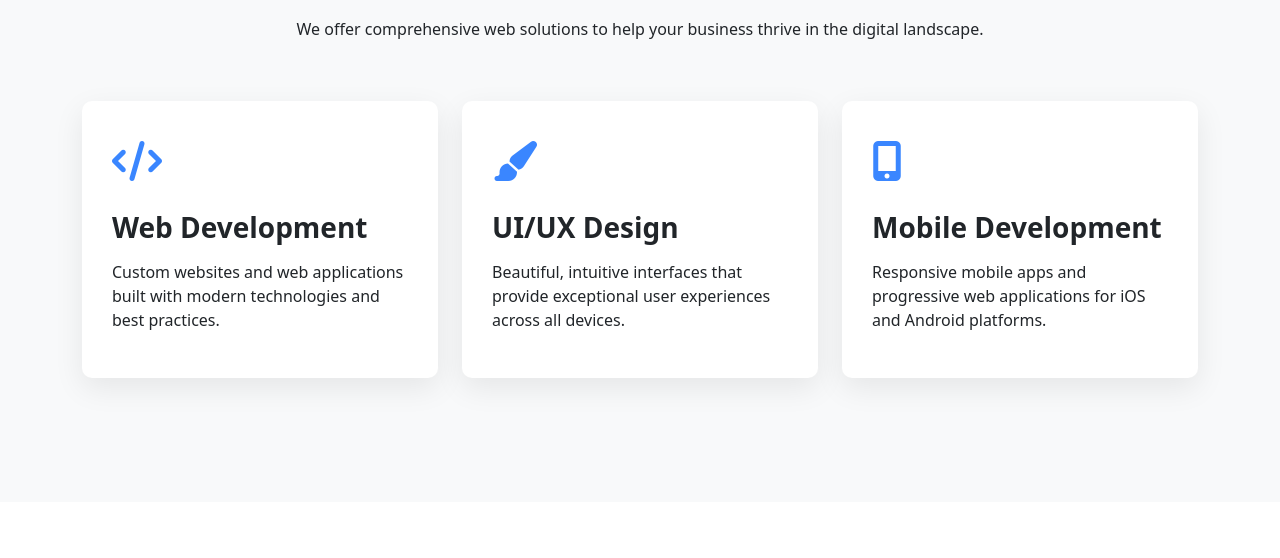
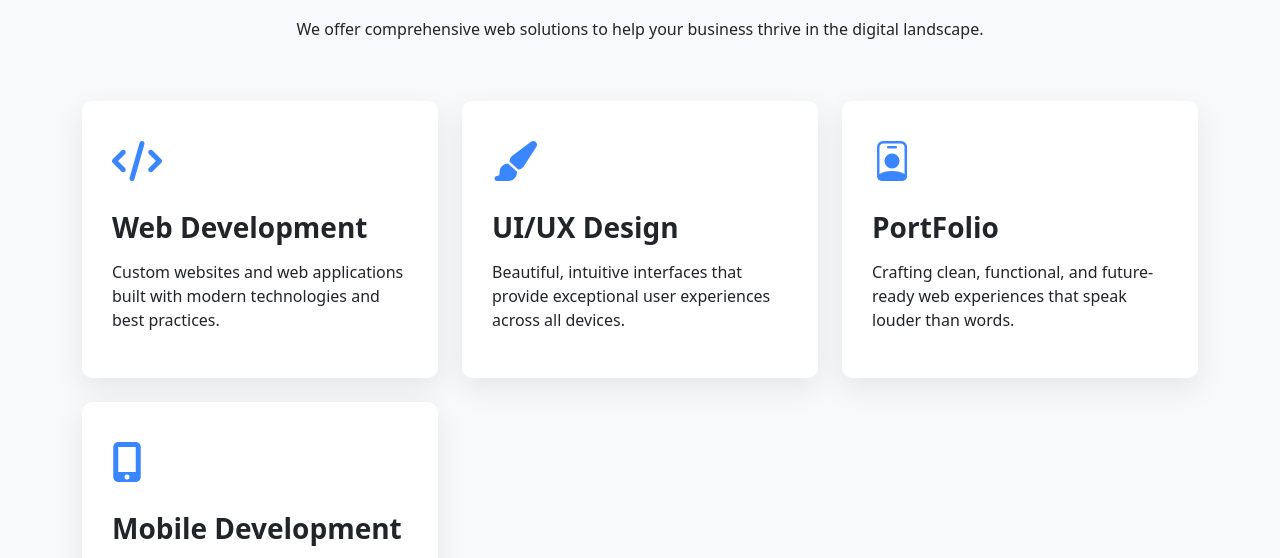
Before and after one commit to HARI2K24-WEB/WebAstic, a plain HTML site: page index.html in a window 1280 px wide. Shown: the part 956-1514 px from the top of the page. Drawn offline with nearby package versions, Linux system fonts and the light colour scheme.

Commit message:
Add Services

```diff
--- a/index.html
+++ b/index.html
@@ -106,6 +106,15 @@
                     </div>
                 </div>
 
+                  <div class="col-md-6 col-lg-4 mb-4 animate">
+                    <div class="service-card">
+                        <div class="service-icon">
+                            <i class="bi bi-person-badge"></i>
+                        </div>
+                        <h3>PortFolio</h3>
+                        <p>Crafting clean, functional, and future-ready web experiences that speak louder than words.</p>
+                    </div>
+                </div>
 
 
                 <div class="col-md-6 col-lg-4 mb-4 animate">
```
